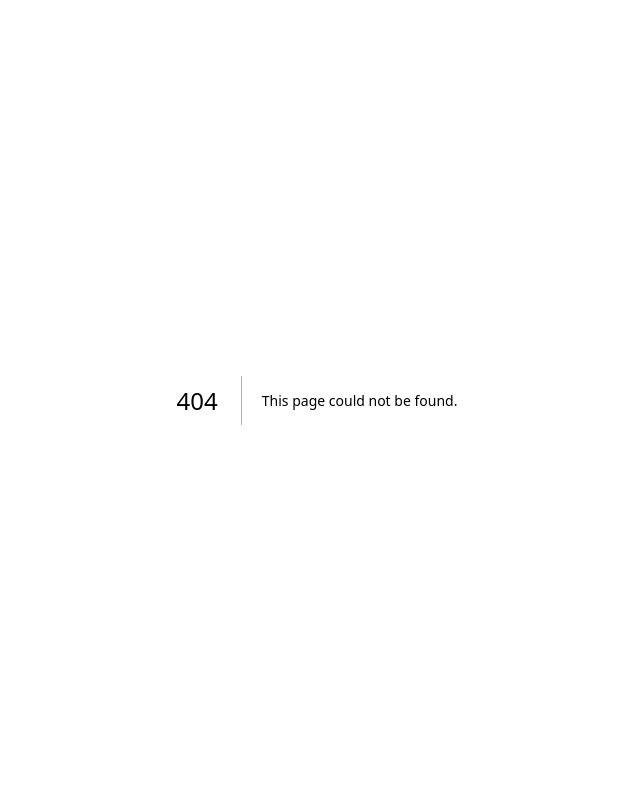
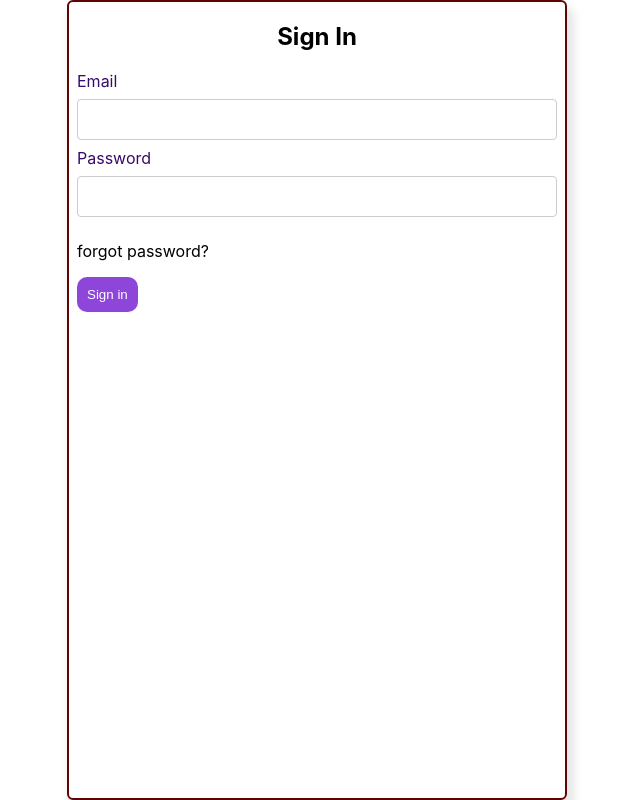
Before and after one commit to deepcode3/anime-api, a Next.js app: page /signIn in a window 1280 px wide. Before the commit this address had no page. Shown: the whole page, without its empty margins (323-963 px from the left). Built offline with nearby package versions, Linux system fonts and the light colour scheme.

Commit message:
signin page

```diff
--- a/package.json
+++ b/package.json
@@ -15,6 +15,7 @@
     "next": "13.0.2",
     "react": "18.2.0",
     "react-dom": "18.2.0",
+    "react-hook-form": "^7.39.5",
     "sass": "^1.56.1",
     "swr": "^1.3.0"
   }
--- /dev/null
+++ b/pages/signIn.js
@@ -0,0 +1,41 @@
+import {  useState } from 'react'
+import Link from 'next/link'
+import styles from './signUp.module.scss'
+import {useRouter} from 'next/router'
+
+function SignIn(){
+  const router = useRouter()
+  const [user, setUser] = useState({
+    email: "",
+    name: "",
+    password: "",
+  });
+
+  const handleChange = (event) => {
+    const {name,value}=event.target;
+    setUser({ ...user, [name]: value });
+  };
+
+  const handleSubmit = (event) => {
+    event.preventDefault();
+    router.push('/animestatic')
+    setUser({name:"",email:"",password:""})
+  };
+
+  return(
+    <div className={styles.container}>
+      <div className={styles.containerlist}>
+      <h2 className={styles.title}>Sign In</h2>
+      <form className={styles.card} onSubmit={handleSubmit}>
+        <label>Email</label>
+        <input required type='email' name='email' value={user.email} onChange={handleChange}/>
+        <label>Password</label>
+        <input required type='text' maxLength='10'  name='password' value={user.password } onChange={handleChange}/>
+        <p>forgot password?</p>
+           <button type='submit' className={styles.create}>Sign in</button>
+      </form>
+      </div>
+    </div>
+  )
+}
+export default SignIn
```
Also changed, not shown: pages/signUp.js (+7 -6 lines), 1 other file (tests, documents, lock files or other folders).
